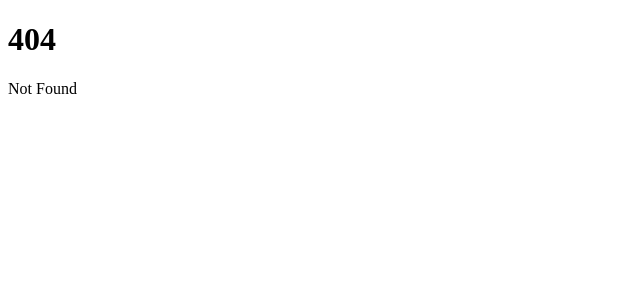
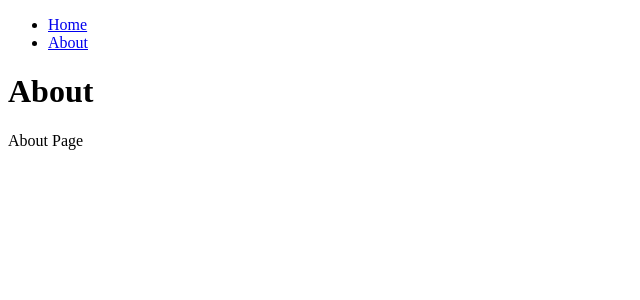
Before and after one commit to zakmayfield/sveltekitforfun, a SvelteKit app: page /about in a window 1280 px wide. Before the commit this address had no page. Shown: the top 300 px of the page, without its empty margins (0-640 px from the left). Built offline with nearby package versions, Linux system fonts and the light colour scheme.

Commit message:
basic routing

```diff
--- /dev/null
+++ b/src/routes/+layout.svelte
@@ -0,0 +1,8 @@
+<nav>
+	<ul>
+		<li><a href="/">Home</a></li>
+		<li><a href="/about">About</a></li>
+	</ul>
+</nav>
+
+<slot />
--- /dev/null
+++ b/src/routes/about/+page.svelte
@@ -0,0 +1,5 @@
+<h1>About</h1>
+
+<div>
+	<p>About Page</p>
+</div>
```
Also changed, not shown: src/routes/+page.svelte (+5 -2 lines).
